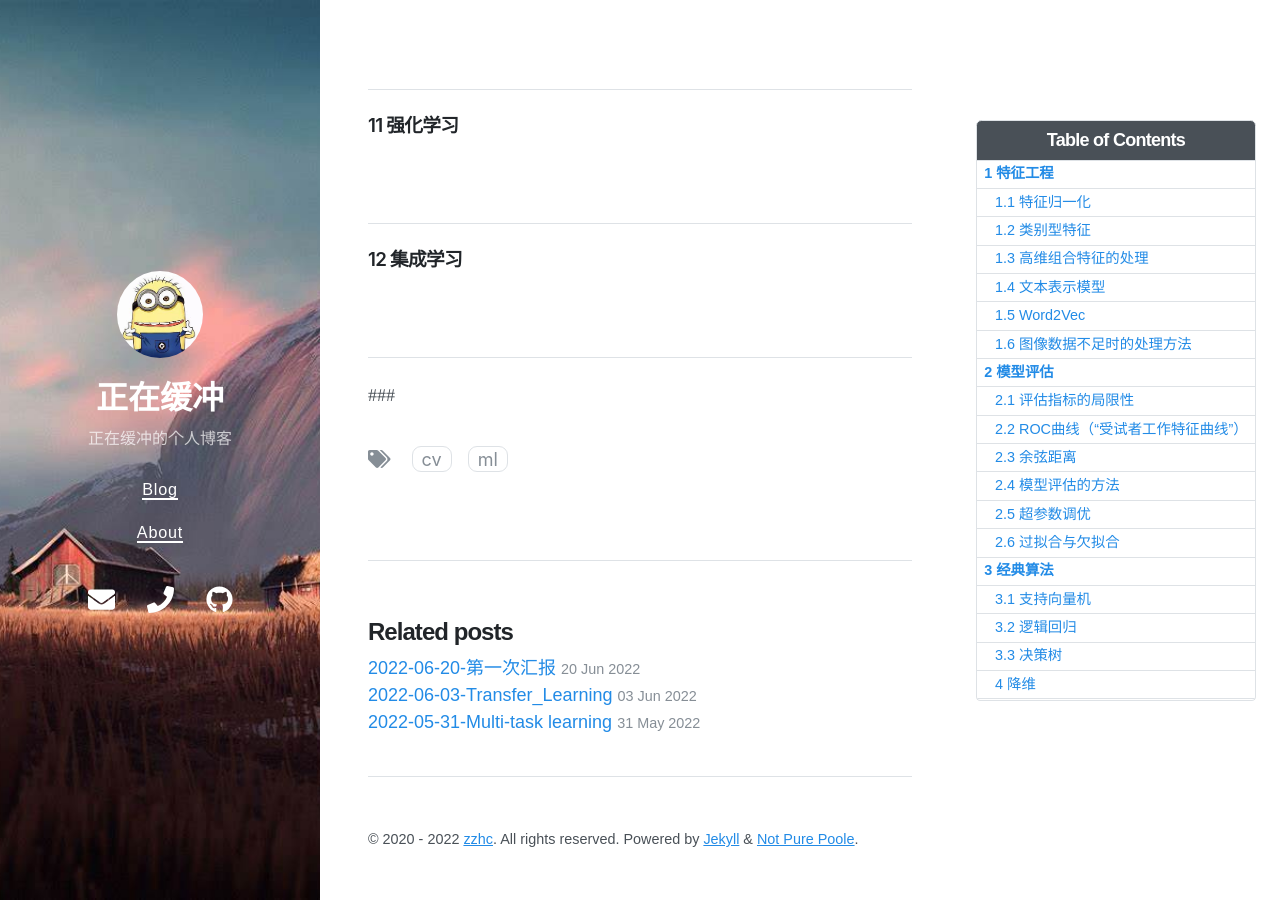
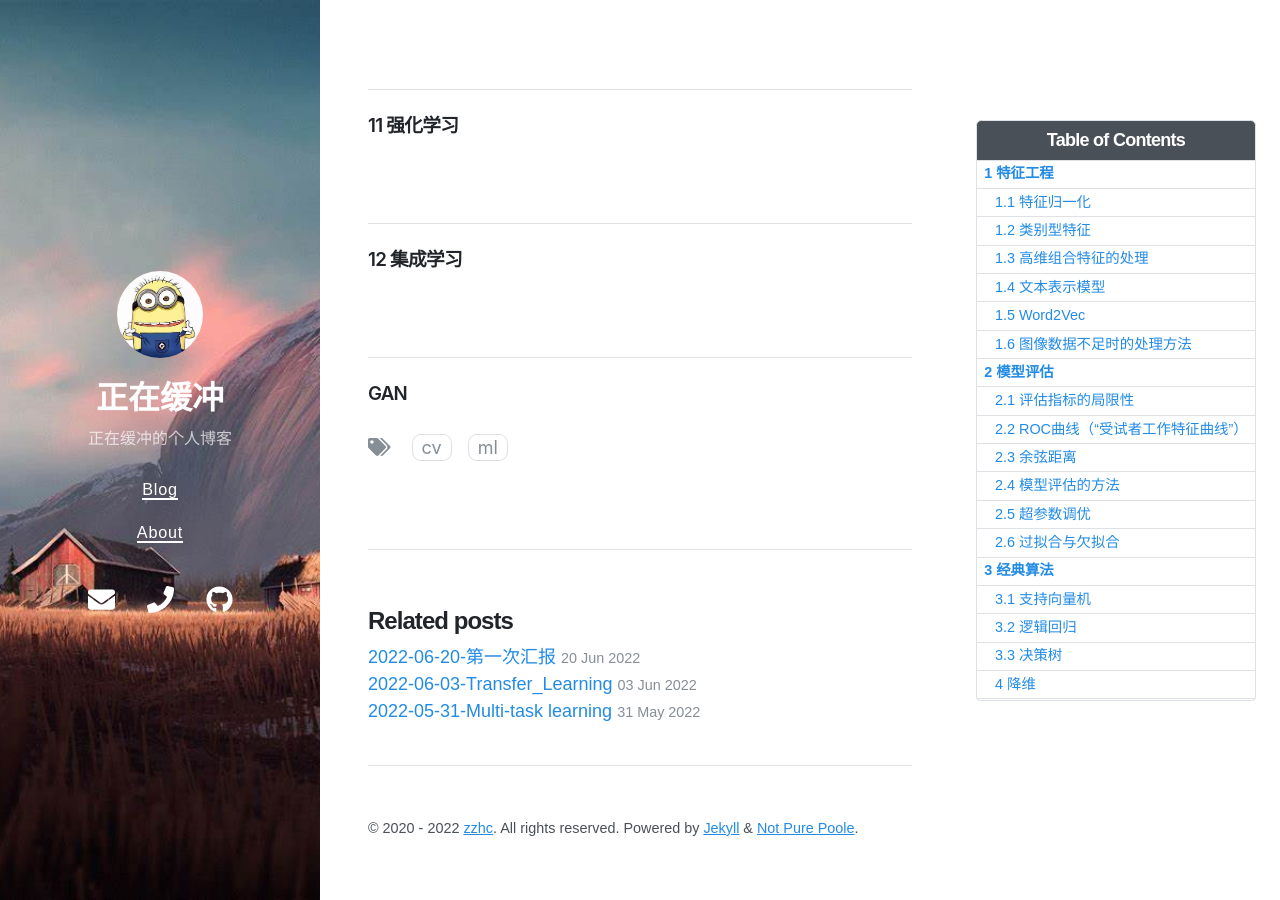
Before and after one commit to Zzhc3321/personal-blog.github.io, a Jekyll site: the page built from _posts/2022-06-12-机器学习知识点.md, in a window 1280 px wide and 900 px high, scrolled down 5829 px. Built offline with Jekyll 4.4.1, drawn with Linux system fonts in a browser that asks for light colours; nearby versions of some CDN libraries.

Commit message:
修改文件: _posts/2022-06-12-机器学习知识点.md

```diff
--- a/_posts/2022-06-12-机器学习知识点.md
+++ b/_posts/2022-06-12-机器学习知识点.md
@@ -375,4 +375,4 @@ author: zzhc
 
 ***
 
-###
+### GAN
```
